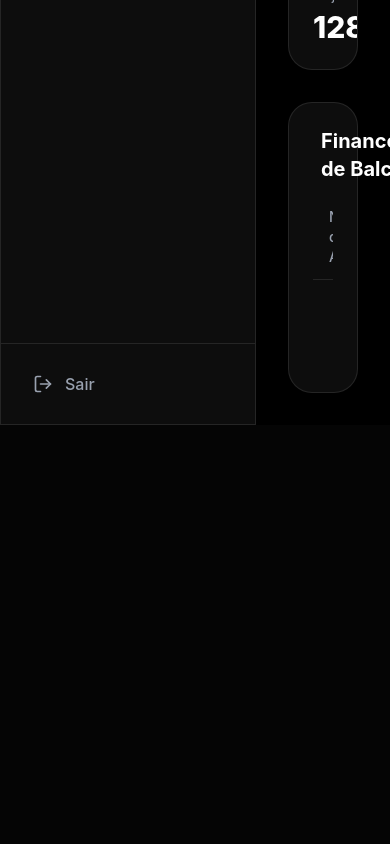
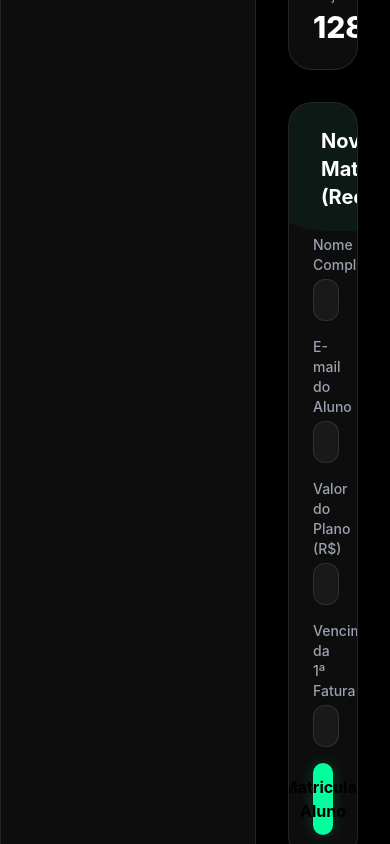
Before and after one commit to thiagolab-ops/academia, a Next.js app: page /admin/dashboard in a window 390 px wide. Shown: the part 900-1744 px from the top of the page. Before the commit the page ends 1325 px from the top, so only its background shows below. Built offline with nearby package versions, Linux system fonts and the light colour scheme; no server answers; the database is empty.

Commit message:
feat: modulo de matricula de alunos na recepcao com geracao automatica de fatura e senha

```diff
--- /dev/null
+++ b/app/actions/members.ts
@@ -0,0 +1,53 @@
+"use server";
+
+import prisma from "@/src/lib/prisma";
+import bcrypt from "bcryptjs";
+import { revalidatePath } from "next/cache";
+
+export async function registerNewMember(formData: FormData) {
+    try {
+        const name = formData.get("name") as string;
+        const email = formData.get("email") as string;
+        const amount = parseFloat(formData.get("amount") as string);
+        const dueDateString = formData.get("dueDate") as string;
+
+        if (!name || !email || !amount || !dueDateString) {
+            return { success: false, error: "Preencha todos os campos." };
+        }
+
+        const dueDate = new Date(dueDateString);
+
+        // Verifica se já existe
+        const existing = await prisma.user.findUnique({ where: { email } });
+        if (existing) return { success: false, error: "Email já cadastrado." };
+
+        // Senha padrão para novos alunos
+        const defaultPassword = "fitpower" + new Date().getFullYear();
+        const hashedPassword = await bcrypt.hash(defaultPassword, 10);
+
+        // Cria o Aluno
+        const newMember = await prisma.user.create({
+            data: {
+                name,
+                email,
+                password: hashedPassword,
+                role: "MEMBER",
+                payments: {
+                    create: {
+                        amount,
+                        dueDate,
+                        status: "PENDING"
+                    }
+                }
+            }
+        });
+
+        revalidatePath("/admin/dashboard");
+        return {
+            success: true,
+            message: `Matrícula concluída! Senha temporária do aluno: ${defaultPassword}`
+        };
+    } catch (error) {
+        return { success: false, error: "Erro crítico ao matricular aluno." };
+    }
+}
--- a/app/admin/dashboard/page.tsx
+++ b/app/admin/dashboard/page.tsx
@@ -1,6 +1,7 @@
 import { Users, TrendingUp, HandCoins, Activity, AlertCircle } from "lucide-react";
 import prisma from "@/src/lib/prisma";
 import PaymentButton from "@/src/components/ui/PaymentButton";
+import NewMemberForm from "@/src/components/admin/NewMemberForm";
 
 export default async function DashboardPage() {
   const stats = [
@@ -55,8 +56,14 @@ export default async function DashboardPage() {
         })}
       </div>
 
-      {/* Tabela de Inadimplência / Módulo Financeiro de Balcão */}
-      <div className="glass-panel p-6">
+      <div className="grid grid-cols-1 lg:grid-cols-3 gap-6">
+        {/* Formulário de Matrícula (Ocupa 1/3 da tela) */}
+        <div className="lg:col-span-1">
+          <NewMemberForm />
+        </div>
+
+        {/* Tabela de Inadimplência / Módulo Financeiro de Balcão (Ocupa 2/3 da tela) */}
+        <div className="glass-panel p-6 lg:col-span-2">
           <h2 className="text-xl font-bold text-white mb-6 flex items-center gap-2">
             <AlertCircle className="w-5 h-5 text-brand-cyan" />
             Financeiro de Balcão
@@ -125,5 +132,6 @@ export default async function DashboardPage() {
           </div>
         </div>
       </div>
+    </div>
   );
 }
--- /dev/null
+++ b/src/components/admin/NewMemberForm.tsx
@@ -0,0 +1,110 @@
+"use client";
+
+import { useState, useTransition } from "react";
+import { registerNewMember } from "@/app/actions/members";
+import { UserPlus, Loader2, CheckCircle2, AlertCircle } from "lucide-react";
+
+export default function NewMemberForm() {
+    const [isPending, startTransition] = useTransition();
+    const [result, setResult] = useState<{ success: boolean; message?: string; error?: string } | null>(null);
+
+    const handleSubmit = (e: React.FormEvent<HTMLFormElement>) => {
+        e.preventDefault();
+        setResult(null);
+        const formData = new FormData(e.currentTarget);
+
+        startTransition(() => {
+            registerNewMember(formData).then((res) => {
+                setResult(res);
+                if (res.success) {
+                    (e.target as HTMLFormElement).reset();
+                }
+            });
+        });
+    };
+
+    return (
+        <div className="glass-panel p-6 shadow-xl relative overflow-hidden">
+            <div className="absolute top-0 right-0 w-32 h-32 bg-brand-emerald/5 rounded-bl-[100px] z-0 pointer-events-none" />
+
+            <h2 className="text-xl font-bold text-white mb-6 flex items-center gap-2 relative z-10">
+                <UserPlus className="w-5 h-5 text-brand-emerald" />
+                Nova Matrícula (Recepção)
+            </h2>
+
+            <form onSubmit={handleSubmit} className="space-y-4 relative z-10">
+                <div className="grid grid-cols-1 md:grid-cols-2 gap-4">
+                    <div>
+                        <label className="block text-sm font-medium text-gray-400 mb-1">Nome Completo</label>
+                        <input
+                            type="text"
+                            name="name"
+                            required
+                            className="w-full bg-white/5 border border-white/10 rounded-xl py-2 px-3 text-white placeholder-gray-500 focus:outline-none focus:border-brand-emerald focus:ring-1 focus:ring-brand-emerald transition-colors"
+                            placeholder="João da Silva"
+                        />
+                    </div>
+                    <div>
+                        <label className="block text-sm font-medium text-gray-400 mb-1">E-mail do Aluno</label>
+                        <input
+                            type="email"
+                            name="email"
+                            required
+                            className="w-full bg-white/5 border border-white/10 rounded-xl py-2 px-3 text-white placeholder-gray-500 focus:outline-none focus:border-brand-emerald focus:ring-1 focus:ring-brand-emerald transition-colors"
+                            placeholder="joao@email.com"
+                        />
+                    </div>
+                    <div>
+                        <label className="block text-sm font-medium text-gray-400 mb-1">Valor do Plano (R$)</label>
+                        <input
+                            type="number"
+                            name="amount"
+                            step="0.01"
+                            required
+                            className="w-full bg-white/5 border border-white/10 rounded-xl py-2 px-3 text-white placeholder-gray-500 focus:outline-none focus:border-brand-emerald focus:ring-1 focus:ring-brand-emerald transition-colors"
+                            placeholder="199.00"
+                        />
+                    </div>
+                    <div>
+                        <label className="block text-sm font-medium text-gray-400 mb-1">Vencimento da 1ª Fatura</label>
+                        <input
+                            type="date"
+                            name="dueDate"
+                            required
+                            className="w-full bg-white/5 border border-white/10 rounded-xl py-2 px-3 text-gray-300 focus:outline-none focus:border-brand-emerald focus:ring-1 focus:ring-brand-emerald transition-colors [color-scheme:dark]"
+                        />
+                    </div>
+                </div>
+
+                {result?.success && (
+                    <div className="bg-brand-emerald/10 border border-brand-emerald/20 text-brand-emerald p-3 rounded-xl flex items-center gap-2 text-sm">
+                        <CheckCircle2 className="w-5 h-5 shrink-0" />
+                        <span>{result.message}</span>
+                    </div>
+                )}
+
+                {result?.error && (
+                    <div className="bg-red-500/10 border border-red-500/20 text-red-500 p-3 rounded-xl flex items-center gap-2 text-sm">
+                        <AlertCircle className="w-5 h-5 shrink-0" />
+                        <span>{result.error}</span>
+                    </div>
+                )}
+
+                <button
+                    type="submit"
+                    disabled={isPending}
+                    className="w-full bg-brand-emerald text-black font-bold py-3 rounded-xl hover:bg-opacity-90 transition-all shadow-[0_0_15px_rgba(0,255,157,0.2)] flex justify-center items-center gap-2 disabled:opacity-70 disabled:cursor-not-allowed"
+                >
+                    {isPending ? (
+                        <>
+                            <Loader2 className="w-5 h-5 animate-spin" />
+                            Matriculando e Gerando Fatura...
+                        </>
+                    ) : (
+                        "Matricular Aluno"
+                    )}
+                </button>
+            </form>
+        </div>
+    );
+}
```
Lines whose indentation alone changed are shown as unchanged.
